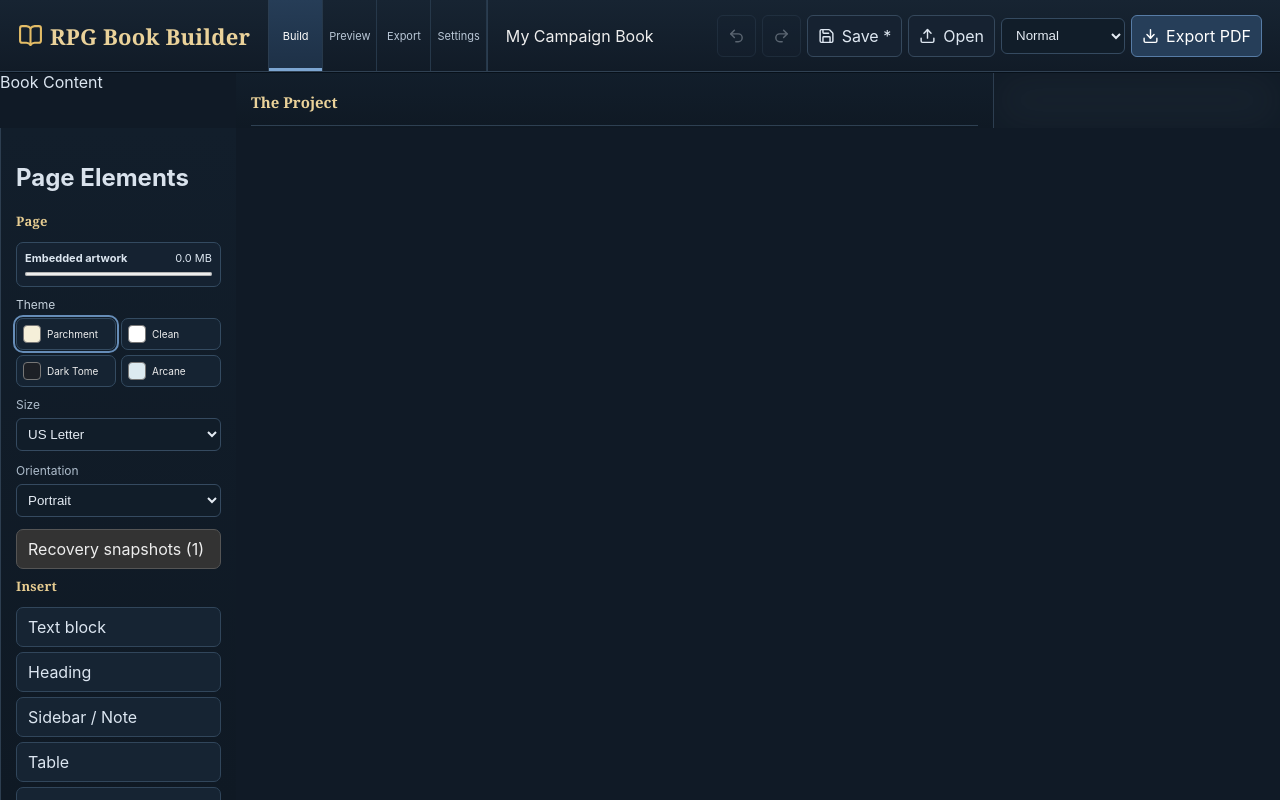
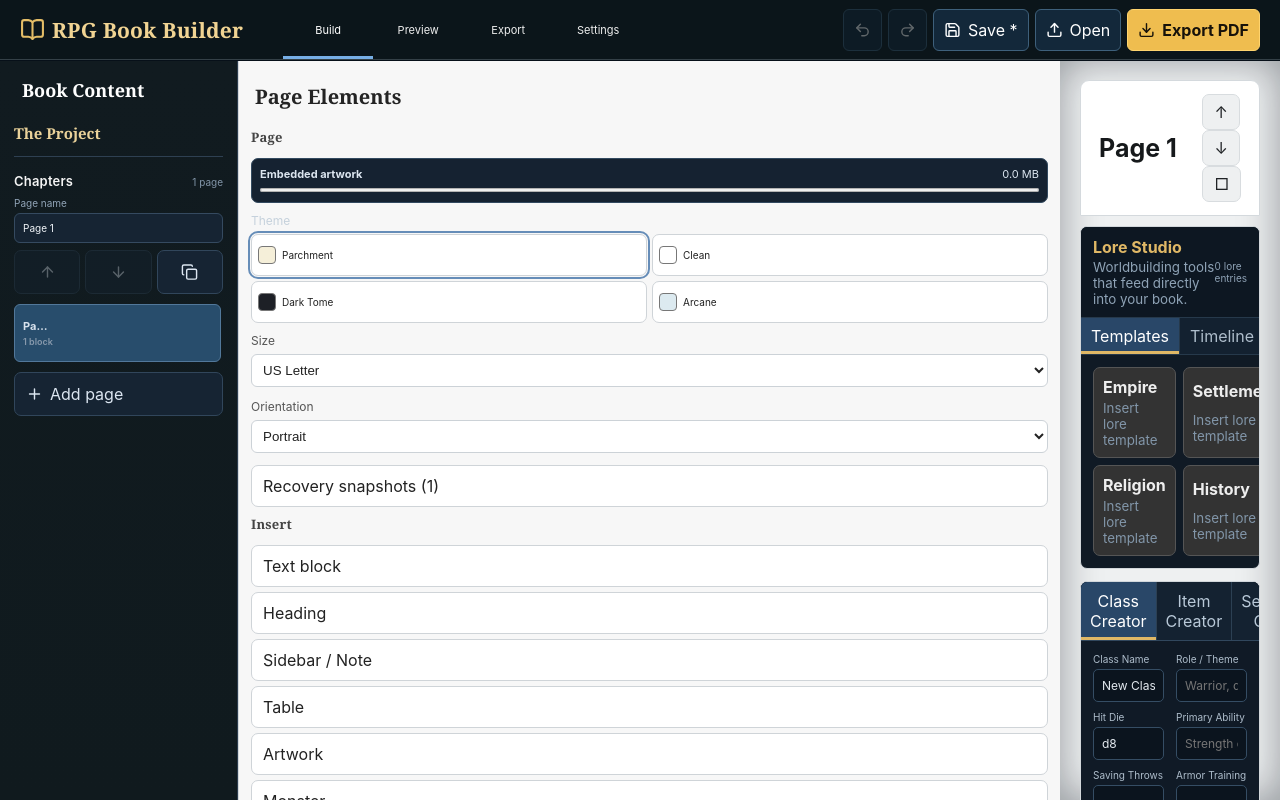
Before and after one commit to siller94-art/RPG-Book-Builder, a React (Vite) app: page / in a window 1280 px wide. Built offline with nearby package versions, Linux system fonts and the light colour scheme.

Commit message:
Apply approved RPG Book Builder mockup styling

```diff
--- a/src/styles.css
+++ b/src/styles.css
@@ -157,3 +157,19 @@ main{background:#17222e;padding:28px;box-shadow:inset 0 0 40px #07101966}
   .app>.printPages{display:block!important}
   .printPaper{margin:0!important;box-shadow:none!important;print-color-adjust:exact;-webkit-print-color-adjust:exact}
 }
+
+
+/* Approved RPG Book Builder mockup layout */
+.app{grid-template:60px 1fr/238px minmax(720px,1fr) 220px;background:#111b22}
+header{height:60px;background:#0b151a;border-bottom:1px solid #344047;padding:0 20px}
+header b{font:700 21px Georgia,serif;color:#f1d493}
+.workspaceNav{margin-left:22px;border:0}.workspaceNav button{min-width:90px;color:#eee;border:0;background:transparent}.workspaceNav button.active{background:transparent;box-shadow:inset 0 -3px #77aee5;color:#fff}
+.campaignName{margin-left:auto;display:flex;align-items:center;gap:8px}.campaignName span{display:none}.projectTitle{background:transparent;border:0;color:#fff;text-align:right;width:190px}
+.pages{grid-row:2;background:linear-gradient(180deg,#111b20,#101a1e);padding:18px 14px}.bookContentLabel{position:fixed;left:22px;top:78px;z-index:20;color:#fff;font:700 18px Georgia,serif;pointer-events:none}.pages{padding-top:58px}.pages h3{color:#f4f4f4;font:600 13px Inter,sans-serif}.pages .thumb{background:transparent!important;border:0!important;box-shadow:none!important}.pages .thumb.selected{background:#284d6c!important;border:1px solid #52789a!important}.pageNumber{display:none}
+main{background:#eef0f1;padding:20px;overflow:auto}.mockEditorTitle{max-width:1120px;margin:0 auto 10px;background:#fff;border:1px solid #d4d9dd;border-radius:9px 9px 0 0;padding:13px 18px;display:flex;justify-content:space-between;align-items:center;color:#16191b}.mockEditorTitle h1{font:700 25px Inter,sans-serif;margin:0}.mockEditorTitle button{background:#eef0f1;border:1px solid #d8dcdf;color:#202326;padding:7px 11px}
+.paper{margin:0 auto;background:#f4e5bf;color:#2e2922;box-shadow:0 3px 14px #0004;border:1px solid #c9ac72;padding:55px 58px}
+.paper .pageTitle{font:700 12px Georgia,serif;color:#7b2925}
+.tools{grid-row:2;background:#f7f7f7;color:#242424;border-left:1px solid #d4d8db;padding:18px 12px}.pageElementsTitle{font:700 20px Georgia,serif;margin:5px 4px 18px}.tools h3{color:#444}.tools button{background:#fff;border:1px solid #cfd4d8;color:#222;min-height:42px;justify-content:flex-start}.tools .field{color:#555}.tools .field select{background:#fff;color:#222;border-color:#ccd2d7}
+.workspaceBanner{display:none}.sourceModeBar{background:#fff;border:1px solid #d4d9dd;margin-bottom:10px}.sourceWorkspace,.loreStudio,.loreCreators,.writingHelper{border-color:#d2d7db}
+nav button,.quality{background:#13283a;border-color:#3e607b;color:#fff}.quality{display:none}nav .primary{background:#efbd4f;border-color:#ffd46e;color:#17120a;font-weight:700}
+@media(max-width:1200px){.app{grid-template-columns:205px minmax(600px,1fr) 190px}.workspaceNav button{min-width:70px}}
```
